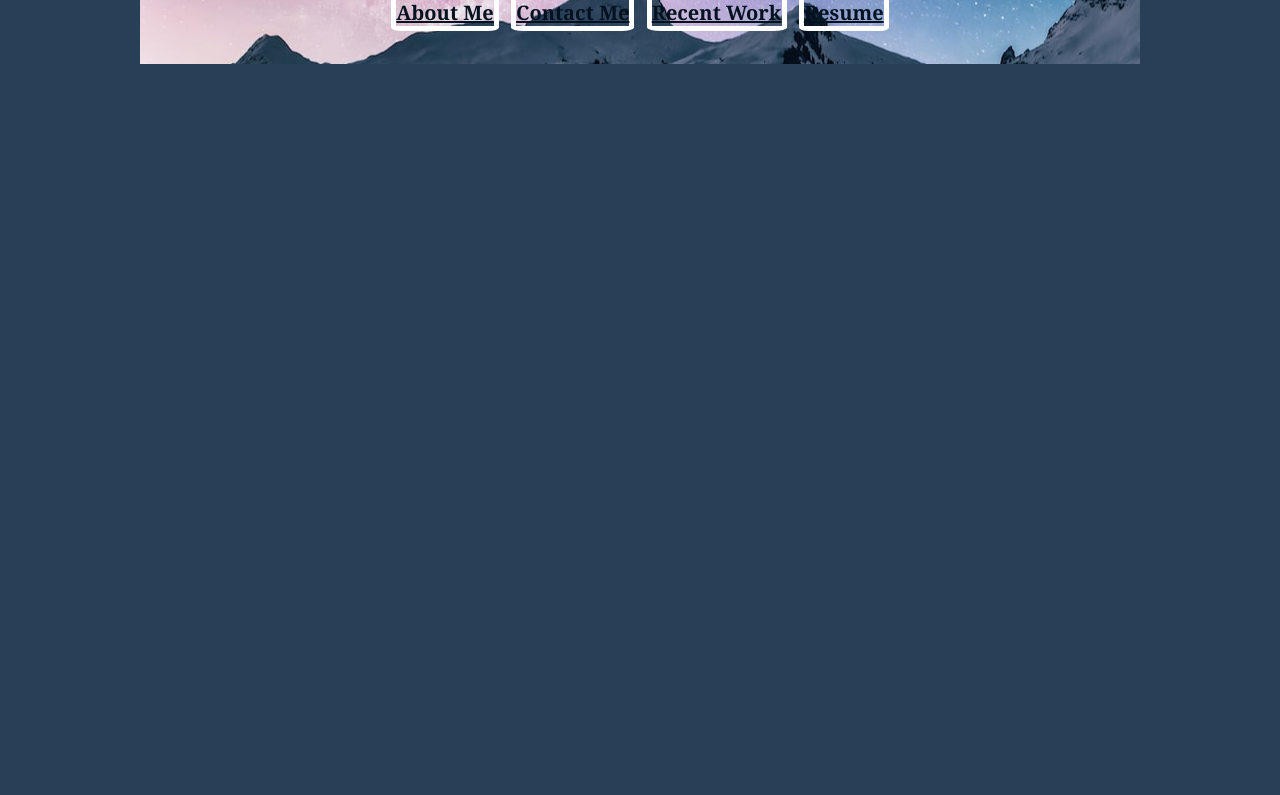
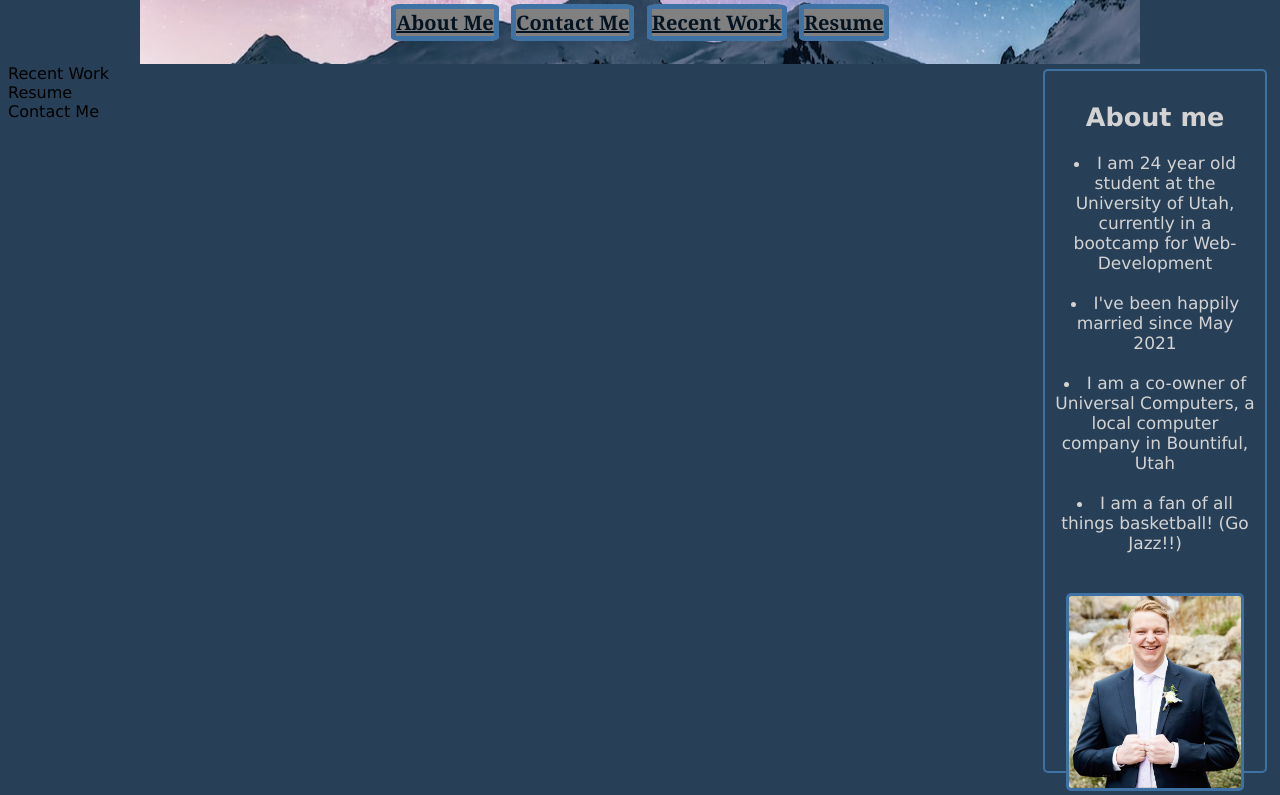
Before and after one commit to BrockHanni/week-2-project, a plain HTML site: page index.html in a window 1280 px wide. Shown: the part 104-899 px from the top of the page. Before the commit the page ends 800 px from the top, so only its background shows below. Drawn offline with Linux system fonts and the light colour scheme.

Commit message:
About me section

```diff
--- a/assets/style.css
+++ b/assets/style.css
@@ -1,21 +1,7 @@
 *{
     font-family: 'Lucida Sans', 'Lucida Sans Regular', 'Lucida Grande', 'Lucida Sans Unicode', Geneva, Verdana, sans-serif;
 }
-html{
-    background-color: #273F57;
-}
-.button {
-    text-size-adjust: 30px;
-    border-style: solid;
-    border-width: 5px;
-    margin: 3px;
-    border-radius: 10%;
-    font-weight: bold;
-    font-family: Cambria, Cochin, Georgia, Times, 'Times New Roman', serif;
-    flex-wrap: nowrap;
-    color:#04121f;
-    border-color:#fff;
-}
+
 header {
     font-size: 20px ;
     padding: 20px;
@@ -26,6 +12,47 @@ header {
     background-repeat: no-repeat;
     height: 15vh;
 }
+.button {
+    border-style: solid;
+    border-width: 5px;
+    margin: 3px;
+    border-radius: 10%;
+    font-weight: bold;
+    font-family: Cambria, Cochin, Georgia, Times, 'Times New Roman', serif;
+    flex-wrap: nowrap;
+    border-color:#3E72A4;
+    color:#031322;
+    background-color: grey;
+
+}
+html{
+    background-color: #273F57;
+}
+
 .body{
     background-color: #3E72A4;
 }
+.aboutme{
+    color:#fff;
+}
+.me-pic{
+    max-height: 24vh;
+    border-color:#3E72A4;
+    border-radius: 5px;
+    border-style: solid;
+}
+.aboutme {
+    font-size: 17px;
+    height: 85vh;
+    width: 200px;
+    border-style: solid;
+    border-width: 2px;
+    border-color: #3E72A4;
+    border-radius: 5px;
+    padding: 10px;
+    margin: 5px;
+    color:lightgrey;
+    text-align: center;
+    float: right;
+    flex: 4;
+}
--- a/index.html
+++ b/index.html
@@ -11,7 +11,7 @@
 <body>
     <!-- Header -->
     <header>
-        <h3>Brock Hanni</h3>
+        <h2>Brock Hanni</h2>
         <nav class="nav">
             <!-- links to different sections on page -->
             <a href="#About" class="button">About Me</a>
@@ -19,8 +19,39 @@
             <a href="#Recent" class="button">Recent Work</a>
             <a href="#Resume" class="button">Resume</a>
         </nav>
-       </header>
+    </header>
 
+
+    <main>
+        <!-- About Me section -->
+        <section class="aboutme">
+            <h2>About me</h2>
+
+
+                <li>I am 24 year old student at the University of Utah, currently in a bootcamp for Web-Development</li>
+                <br>
+                <li>I've been happily married since May 2021</li>
+                <br>
+                <li>I am a co-owner of Universal Computers, a local computer company in Bountiful, Utah</li>
+                <br>
+                <li>I am a fan of all things basketball! (Go Jazz!!)</li>
+                <br>
+                <br>
+             <section>
+                <img src="./assets/images/Me.jpg" class="me-pic">
+            </section>
+
+
+        </section>
+
+        <section class="recentwork">Recent Work</section>
+        <section class="resume">Resume</section>
+        <section class="contact">Contact Me</section>
+
+
+
+
+    </main>
 
 </body>
 </html>
```
Also changed, not shown: assets/images/Me.jpg (added), 1 other file.
